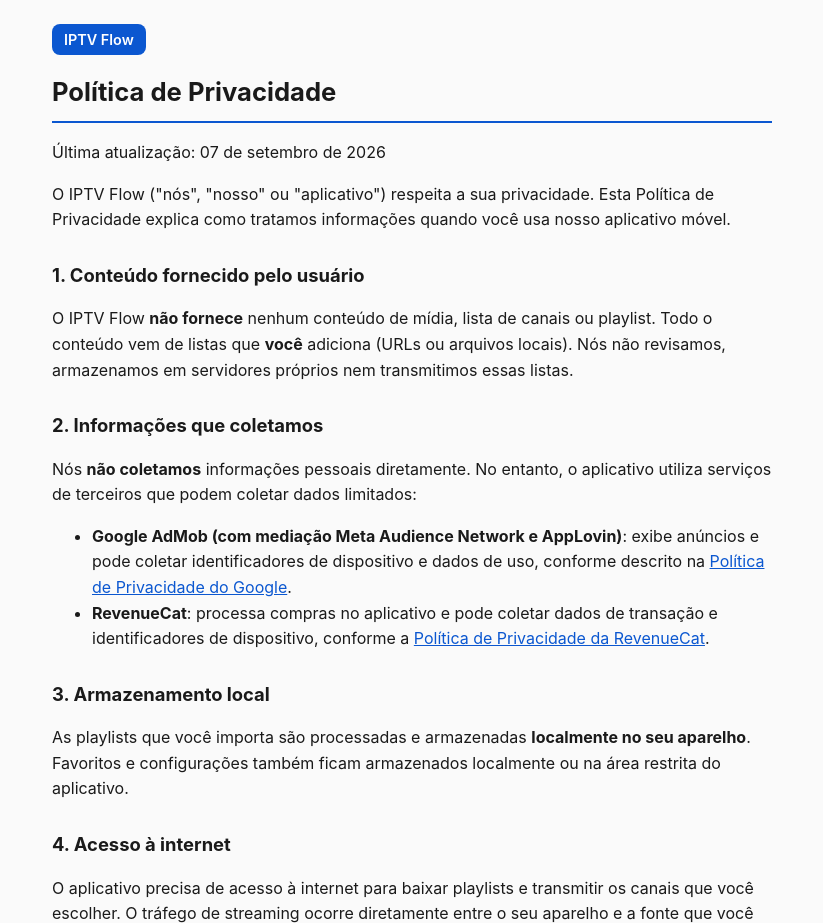
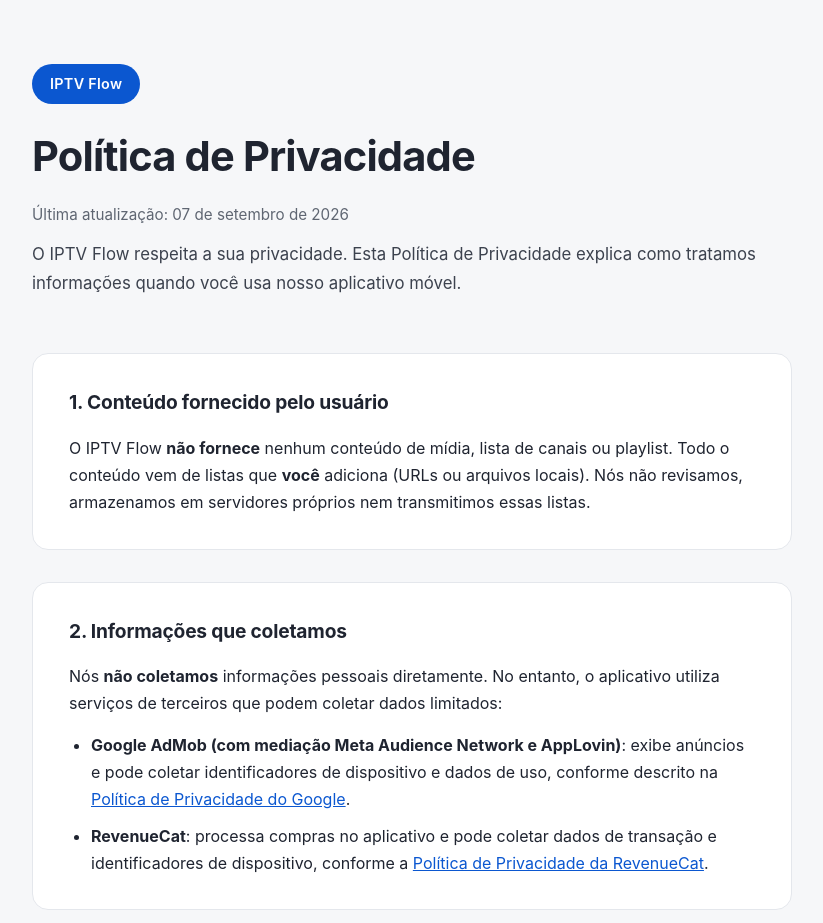
Before and after one commit to LeoNOVAES/iptv-flow-privacy, a plain HTML site: page index.html in a window 1280 px wide. Shown: the top 923 px of the page, without its empty margins (228-1051 px from the left). Drawn offline with Linux system fonts and the light colour scheme.

Commit message:
Increase spacing between sections and header breathing room

```diff
--- a/index.html
+++ b/index.html
@@ -6,53 +6,112 @@
 <title>IPTV Flow — Política de Privacidade</title>
 <style>
   :root { color-scheme: light dark; }
+  * { box-sizing: border-box; }
   body {
     font-family: -apple-system, BlinkMacSystemFont, "Segoe UI", Roboto, Helvetica, Arial, sans-serif;
-    max-width: 720px;
+    margin: 0;
+    padding: 0 24px;
+    line-height: 1.7;
+    color: #1f2430;
+    background: #f6f7f9;
+  }
+  .container {
+    max-width: 760px;
     margin: 0 auto;
-    padding: 24px 20px 64px;
-    line-height: 1.6;
-    color: #1a1a1a;
-    background: #fafafa;
+    padding: 64px 0 96px;
   }
-  @media (prefers-color-scheme: dark) {
-    body { color: #e6e6e6; background: #111; }
-    a { color: #7ab8ff; }
-  }
-  a { color: #0b57d0; }
-  h1 { font-size: 1.6rem; border-bottom: 2px solid #0b57d0; padding-bottom: 8px; }
-  h2 { font-size: 1.15rem; margin-top: 28px; }
   .app-badge {
     display: inline-block;
     background: #0b57d0;
     color: #fff;
-    padding: 4px 12px;
-    border-radius: 8px;
+    padding: 8px 18px;
+    border-radius: 999px;
     font-weight: 600;
     font-size: 0.9rem;
+    letter-spacing: 0.02em;
+    margin-bottom: 28px;
   }
-  footer { margin-top: 48px; font-size: 0.85rem; opacity: 0.7; border-top: 1px solid #999; padding-top: 12px; }
+  h1 {
+    font-size: clamp(1.8rem, 5vw, 2.6rem);
+    line-height: 1.2;
+    margin: 0 0 20px 0;
+    letter-spacing: -0.02em;
+  }
+  .updated {
+    color: #5f6672;
+    font-size: 0.95rem;
+    margin: 0 0 12px 0;
+  }
+  .intro {
+    font-size: 1.05rem;
+    color: #3c424e;
+    margin: 0 0 56px 0;
+  }
+  section {
+    background: #fff;
+    border: 1px solid #e4e7ec;
+    border-radius: 16px;
+    padding: 32px 36px;
+    margin-bottom: 32px;
+  }
+  h2 {
+    font-size: 1.2rem;
+    margin: 0 0 16px 0;
+    letter-spacing: -0.01em;
+  }
+  p { margin: 0 0 14px 0; }
+  p:last-child { margin-bottom: 0; }
+  ul { margin: 0; padding-left: 22px; }
+  li { margin-bottom: 10px; }
+  li:last-child { margin-bottom: 0; }
+  a { color: #0b57d0; }
+  footer {
+    margin-top: 48px;
+    text-align: center;
+    font-size: 0.9rem;
+    color: #6b7280;
+  }
+  @media (max-width: 640px) {
+    .container { padding: 40px 0 64px; }
+    section { padding: 24px 22px; margin-bottom: 24px; }
+    .intro { margin-bottom: 40px; }
+  }
+  @media (prefers-color-scheme: dark) {
+    body { color: #e6e8ec; background: #101216; }
+    section { background: #181b21; border-color: #262a33; }
+    .intro { color: #b3b9c4; }
+    .updated { color: #8b929e; }
+    a { color: #7ab8ff; }
+    .app-badge { background: #3b74e0; }
+    footer { color: #8b929e; }
+  }
 </style>
 </head>
 <body>
+<div class="container">
+
   <span class="app-badge">IPTV Flow</span>
   <h1>Política de Privacidade</h1>
-<p>Última atualização: 07 de setembro de 2026</p>
+  <p class="updated">Última atualização: 07 de setembro de 2026</p>
+  <p class="intro">
+    O IPTV Flow respeita a sua privacidade. Esta Política de Privacidade
+    explica como tratamos informações quando você usa nosso aplicativo móvel.
+  </p>
 
-<p>O IPTV Flow ("nós", "nosso" ou "aplicativo") respeita a sua privacidade.
-Esta Política de Privacidade explica como tratamos informações quando você
-usa nosso aplicativo móvel.</p>
+  <section>
+    <h2>1. Conteúdo fornecido pelo usuário</h2>
+    <p>O IPTV Flow <strong>não fornece</strong> nenhum conteúdo de mídia, lista
+    de canais ou playlist. Todo o conteúdo vem de listas que
+    <strong>você</strong> adiciona (URLs ou arquivos locais). Nós não
+    revisamos, armazenamos em servidores próprios nem transmitimos essas
+    listas.</p>
+  </section>
 
-<h2>1. Conteúdo fornecido pelo usuário</h2>
-<p>O IPTV Flow <strong>não fornece</strong> nenhum conteúdo de mídia, lista de
-canais ou playlist. Todo o conteúdo vem de listas que <strong>você</strong>
-adiciona (URLs ou arquivos locais). Nós não revisamos, armazenamos em
-servidores próprios nem transmitimos essas listas.</p>
-
+  <section>
     <h2>2. Informações que coletamos</h2>
     <p>Nós <strong>não coletamos</strong> informações pessoais diretamente. No
-entanto, o aplicativo utiliza serviços de terceiros que podem coletar dados
-limitados:</p>
+    entanto, o aplicativo utiliza serviços de terceiros que podem coletar
+    dados limitados:</p>
     <ul>
       <li><strong>Google AdMob (com mediação Meta Audience Network e
       AppLovin)</strong>: exibe anúncios e pode coletar identificadores de
@@ -62,33 +121,45 @@
       coletar dados de transação e identificadores de dispositivo, conforme a
       <a href="https://www.revenuecat.com/privacy">Política de Privacidade da RevenueCat</a>.</li>
     </ul>
+  </section>
 
+  <section>
     <h2>3. Armazenamento local</h2>
     <p>As playlists que você importa são processadas e armazenadas
     <strong>localmente no seu aparelho</strong>. Favoritos e configurações
     também ficam armazenados localmente ou na área restrita do aplicativo.</p>
+  </section>
 
+  <section>
     <h2>4. Acesso à internet</h2>
     <p>O aplicativo precisa de acesso à internet para baixar playlists e
     transmitir os canais que você escolher. O tráfego de streaming ocorre
     diretamente entre o seu aparelho e a fonte que você fornece.</p>
+  </section>
 
+  <section>
     <h2>5. Privacidade de crianças</h2>
-<p>O IPTV Flow não é destinado a crianças menores de 13 anos. Não coletamos
-intencionalmente informações pessoais de crianças.</p>
+    <p>O IPTV Flow não é destinado a crianças menores de 13 anos. Não
+    coletamos intencionalmente informações pessoais de crianças.</p>
+  </section>
 
+  <section>
     <h2>6. Alterações nesta política</h2>
     <p>Podemos atualizar esta Política de Privacidade periodicamente.
     Alterações serão publicadas nesta página.</p>
+  </section>
 
+  <section>
     <h2>7. Contato</h2>
     <p>Dúvidas sobre esta política? Fale conosco:
     <strong>leandrofernandesnovaes@hotmail.com</strong></p>
+  </section>
 
   <footer>
     IPTV Flow — aplicativo de reprodução de listas M3U fornecidas pelo
-  próprio usuário. O aplicativo não fornece, hospeda nem distribui
-  conteúdo.
+    próprio usuário. O aplicativo não fornece, hospeda nem distribui conteúdo.
   </footer>
+
+</div>
 </body>
 </html>
```
Lines whose indentation alone changed are shown as unchanged.
